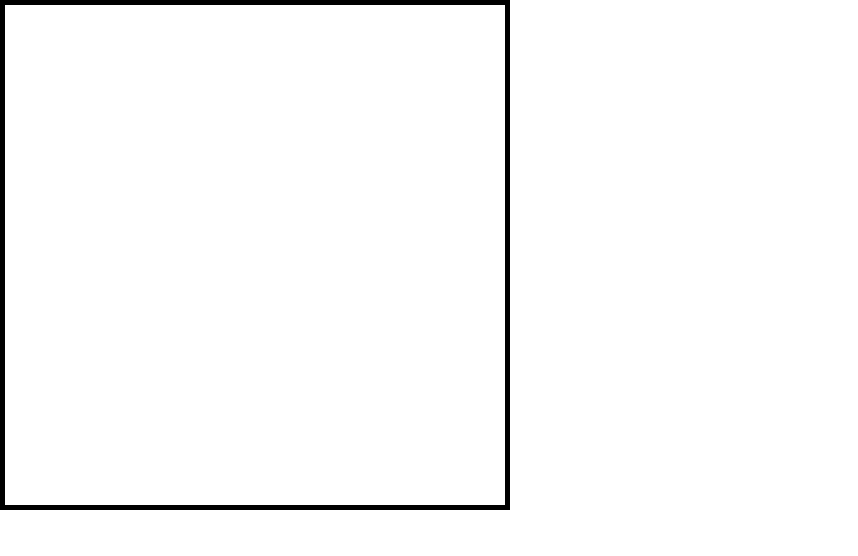
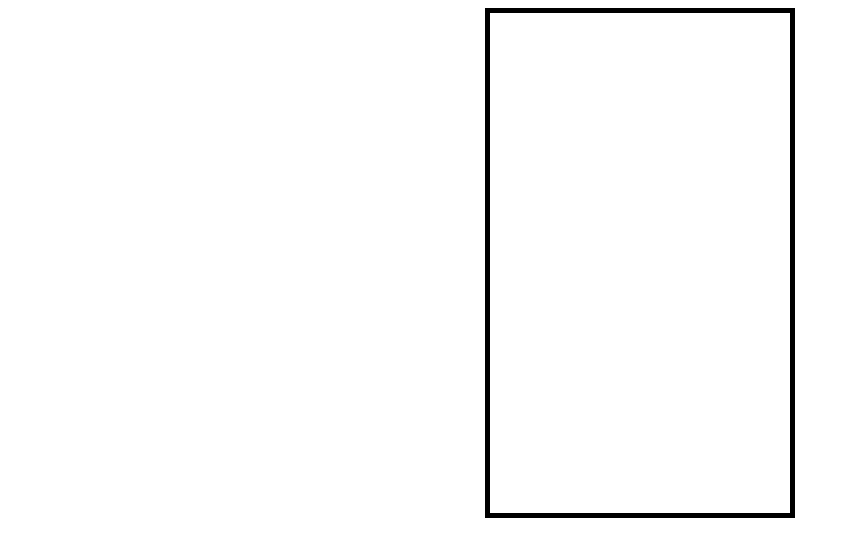
Before and after one commit to Gwgjnr/firstjsproject, a plain HTML site: page index.html in a window 1280 px wide. Shown: the whole page, without its empty margins (0-858 px from the left). Drawn offline with Linux system fonts and the light colour scheme.

Commit message:
added canvas element

```diff
--- /dev/null
+++ b/assets/css/style.css
@@ -0,0 +1,12 @@
+/*{
+    margin: 0;
+    padding: 0;
+} */
+
+#game {
+    width: 300px;
+    height: 500px;
+    border: black 5px solid;
+    display: block;
+    margin: 0 auto;
+}
--- /dev/null
+++ b/assets/js/script.js
@@ -0,0 +1,3 @@
+const row = 10;
+const col = 5;
+const vacant = "white";
--- a/assets/style.css
+++ /dev/null
@@ -1,11 +0,0 @@
-*{
-    margin: 0;
-    padding: 0;
-}
-
-.mainbody {
-    width: 500px;
-    height: 500px;
-    border: black 5px solid
-
-}
--- a/index.html
+++ b/index.html
@@ -5,13 +5,12 @@
     <meta charset="UTF-8">
     <meta http-equiv="X-UA-Compatible" content="IE=edge">
     <meta name="viewport" content="width=device-width, initial-scale=1.0">
-    <link rel="stylesheet" href="assets/style.css">
+    <link rel="stylesheet" href="assets/css/style.css">
     <title>Document</title>
 </head>
 <body>
-    <div class="mainbody">
-        <div>
-        </div>
+    <div id= "game-holder">
+        <canvas id= "game"></canvas>
     </div>
 </body>
 </html>
```
